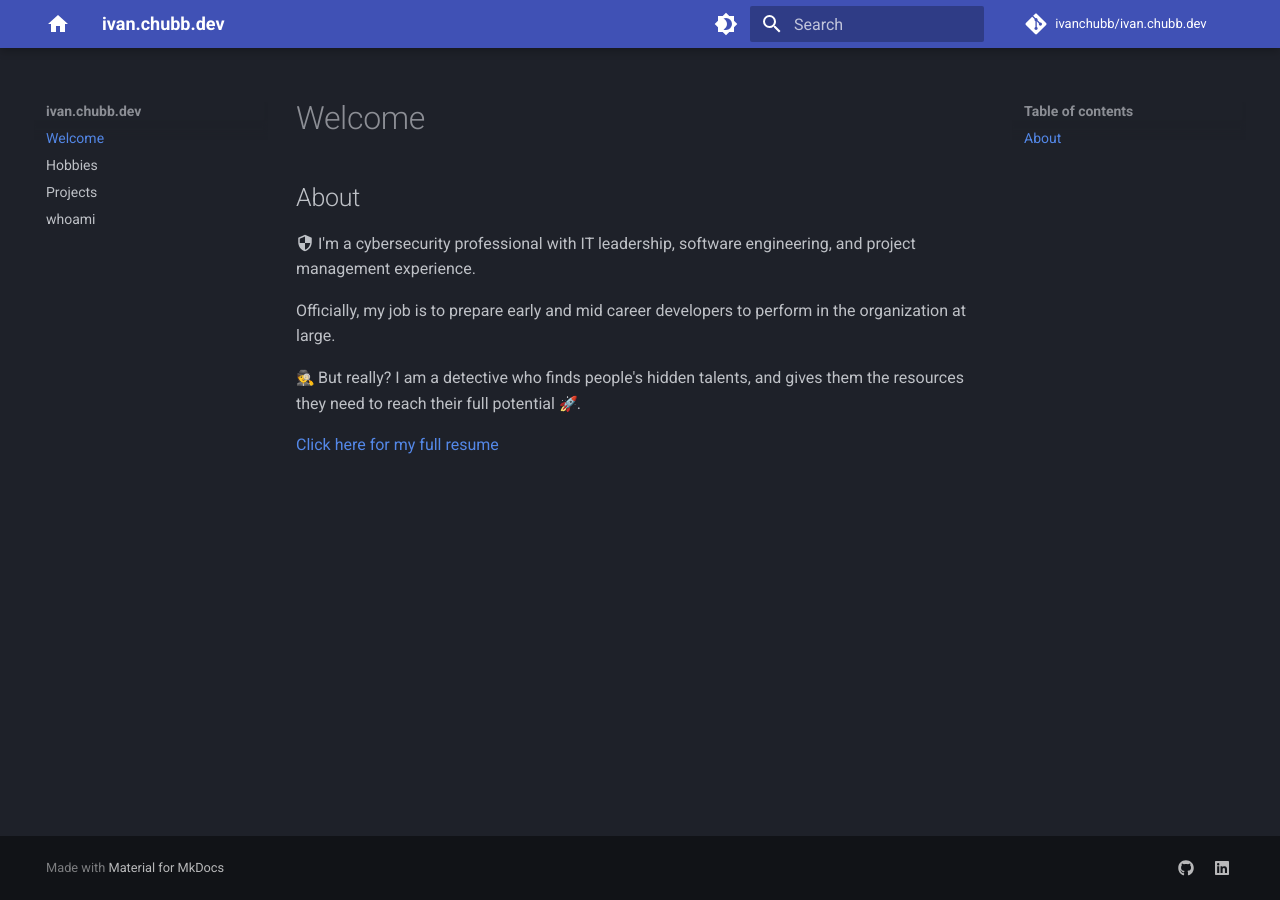
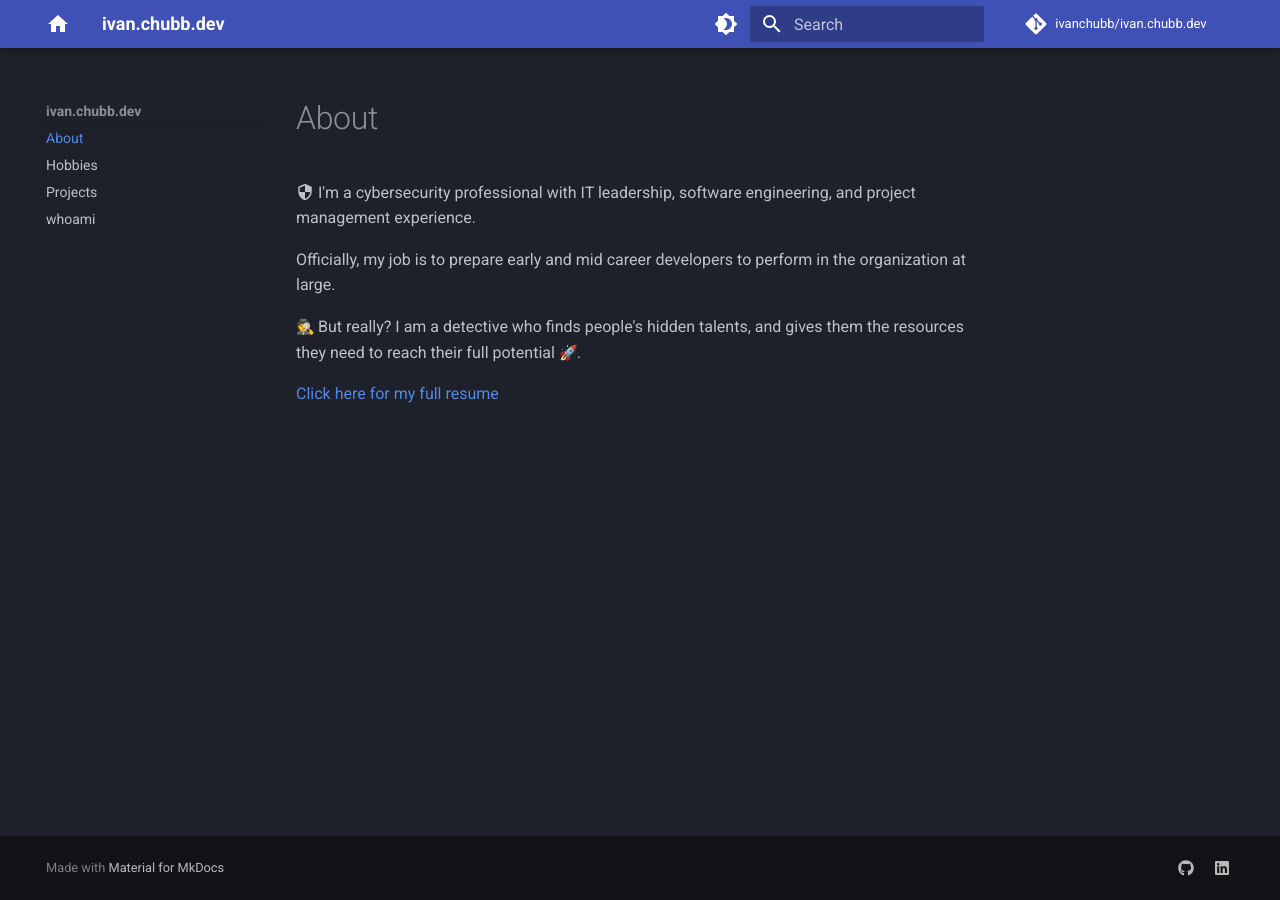
Before and after one commit to ivanchubb/ivan.chubb.dev, an MkDocs documentation site: the page built from docs/index.md, in a window 1280 px wide. Built offline with MkDocs 1.6.1 and Material for MkDocs 9.7.7, drawn with Linux system fonts in a browser that asks for light colours; emoji names are drawn with the system emoji font; comment, search, counter and statistics services are not loaded.

Commit message:
minor tweaks

```diff
--- a/docs/index.md
+++ b/docs/index.md
@@ -1,6 +1,4 @@
-# Welcome
-
-## About
+# About
 
 :material-security: I'm a cybersecurity professional with IT leadership, software engineering, and project management experience.
 
```
Also changed, not shown: docs/resume.md (+1 -1 lines).
